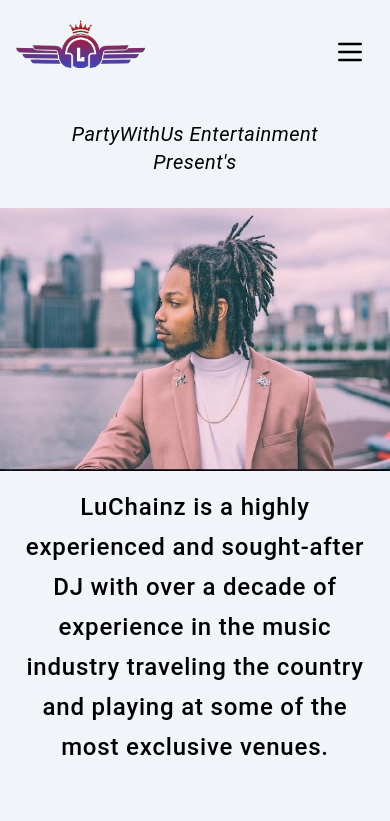
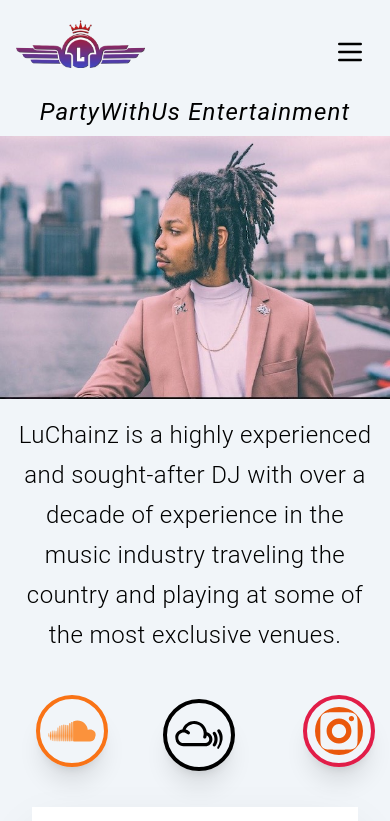
Before and after one commit to lamboprogramming/vercel-launch, a Next.js app in the folder djluchainz/: page /contact in a window 390 px wide. Shown: the top 821 px of the page. Built offline with nearby package versions, Linux system fonts and the light colour scheme.

Commit message:
mobile changes

```diff
--- a/djluchainz/components/Bio.jsx
+++ b/djluchainz/components/Bio.jsx
@@ -14,13 +14,13 @@ const Bio = () => {
       </div>
      </div>
 
-    <section className="p-4 text-center">
+    <section className="p-2 text-center ">
 
      {/* Col 1 Bio */}
-      <div className='grid grid-cols-1 font-sans tracking-wider text-center text-black '>
+      <div className='flex font-sans tracking-wide text-center text-black md:justify-center '>
 
-      <div className="font-[500] text-2xl leading-10">
-      <p className='mb-4'>LuChainz is a highly experienced and sought-after DJ with over a decade of experience in the music industry traveling the country and playing at some of the most exclusive venues.</p>
+      <div className="font-[300] text-2xl leading-10">
+      <p className='m-2'>LuChainz is a highly experienced and sought-after DJ with over a decade of experience in the music industry traveling the country and playing at some of the most exclusive venues.</p>
       </div>
       </div>
 
--- a/djluchainz/components/ContactForm.jsx
+++ b/djluchainz/components/ContactForm.jsx
@@ -21,7 +21,7 @@ const ContactForm = () => {
   }
 
   return (
-      <div className="grid grid-cols-1 pt-8 font-sans bg-slate-100">
+      <div className="grid grid-cols-1 pt-4 font-sans bg-slate-100">
   {/* Col 2 contact form */}
 
   <div className="container px-8 mx-auto ">
--- a/djluchainz/components/Testimonials.jsx
+++ b/djluchainz/components/Testimonials.jsx
@@ -29,7 +29,7 @@ const Testimonials = () => {
                               </div>
                           </div>
                           <div className="w-full">
-                              <p className="text-[16px] leading-10"> &quot; The kids go wild when they know a party is coming up and the dj is going to be here &quot; </p>
+                              <p className="text-[16px] leading-7"> &quot; The kids go wild when they know a party is coming up and the dj is going to be here &quot; </p>
                           </div>
                       </div>
                     {/* Card */}
@@ -43,7 +43,7 @@ const Testimonials = () => {
                               </div>
                           </div>
                           <div className="w-full">
-                              <p className="text-[16px]  leading-10">&quot; Working out and live music go so well together - I get so hyped up. This idea was genius &quot; </p>
+                              <p className="text-[16px]  leading-7">&quot; Working out and live music go so well together - I get so hyped up. This idea was genius &quot; </p>
                           </div>
                       </div>
                   </div>
@@ -59,7 +59,7 @@ const Testimonials = () => {
                               </div>
                           </div>
                           <div className="w-full">
-                              <p className="text-[16px]  leading-10">&quot; I was supposed to leave hours ago but every song has me in a chokehold. Please tell me you&apos;ll be free this summer because I need you for all of my events &quot;</p>
+                              <p className="text-[16px]  leading-7">&quot; I was supposed to leave hours ago but every song has me in a chokehold. Please tell me you&apos;ll be free this summer because I need you for all of my events &quot;</p>
                           </div>
                       </div>
                       {/* Card */}
@@ -73,7 +73,7 @@ const Testimonials = () => {
                               </div>
                           </div>
                           <div className="w-full">
-                              <p className="text-[16px]  leading-10 text-black xl ">  &quot; Clearly you&apos;ve been doing this for awhile, right? Because you have a really good ear for music &quot; </p>
+                              <p className="text-[16px]  leading-7 text-black xl ">  &quot; Clearly you&apos;ve been doing this for awhile, right? Because you have a really good ear for music &quot; </p>
                           </div>
                       </div>
                   </div>
@@ -90,7 +90,7 @@ const Testimonials = () => {
                               </div>
                           </div>
                           <div className="w-full">
-                              <p className="text-[16px]  leading-10">&quot; Okay I see you mr, DJ! Over here showing out. I Know who i&apos;m booking for my next party &quot; </p>
+                              <p className="text-[16px]  leading-7">&quot; Okay I see you mr, DJ! Over here showing out. I Know who i&apos;m booking for my next party &quot; </p>
                           </div>
                       </div>
                     {/* Card */}
@@ -104,7 +104,7 @@ const Testimonials = () => {
                               </div>
                           </div>
                           <div className="w-full">
-                              <p className="text-[16px]  leading-10">&quot; We appreciate you. We definitely called the right man for the job,  the school can&apos;t get enough of you &quot; </p>
+                              <p className="text-[16px]  leading-7">&quot; We appreciate you. We definitely called the right man for the job,  the school can&apos;t get enough of you &quot; </p>
                           </div>
                       </div>
                   </div>
--- a/djluchainz/src/pages/contact.jsx
+++ b/djluchainz/src/pages/contact.jsx
@@ -17,16 +17,20 @@ const Contact = () => {
       <div className="overflow-hidden">
       <Navbar />
          {/* Party Banner */}
-         <div className='p-4 bg-slate-100'>
+         <div className=' bg-slate-100'>
          <div className="w-full mx-auto font-sans text-center">
-         <p className="p-4 text-xl italic tracking-wide text-black capitalize lg:text-5xl ">PartyWithUs Entertainment Present&apos;s </p>
+         <div className='p-2 bg-slate-100'>
+         <div className="w-full mx-auto font-sans text-center ">
+         <p className="text-2xl italic tracking-wider text-black capitalize lg:text-5xl font-[400]">PartyWithUs Entertainment</p>
          </div>
          </div>
-         {/* Party Banne End */}
+         </div>
+         </div>
+         {/* Party Banner End */}
       <Bio />
            {/* Socials */}
-           <div className='bg-slate-100'>
-           <div className='flex p-2 space-x-10 justify-evenly'>
+
+           <div className='flex p-2 space-x-10 justify-evenly bg-slate-100'>
            <div>
            <a
            href="https://soundcloud.com/djluchainz">
@@ -51,7 +55,7 @@ const Contact = () => {
          <h3 className="mt-3 font-extrabold tracking-widest text-black text-md nav-links"></h3>
            </div>
            </div>
-           </div>
+
 
       <ContactForm />
       <Footer />
--- a/djluchainz/src/pages/index.js
+++ b/djluchainz/src/pages/index.js
@@ -28,9 +28,9 @@ export default function Home() {
     <div className="overflow-hidden bg-slate-50">
         <Navbar />
         {/* Party Banner */}
-        <div className='p-4 bg-slate-100'>
-        <div className="w-full mx-auto font-sans text-center">
-        <p className="p-4 text-xl italic tracking-wide text-black capitalize lg:text-5xl ">PartyWithUs Entertainment Present&apos;s </p>
+        <div className='p-2 bg-slate-100'>
+        <div className="w-full mx-auto font-sans text-center ">
+        <p className="text-2xl italic tracking-wider text-black capitalize lg:text-5xl font-[400]">PartyWithUs Entertainment</p>
         </div>
         </div>
         {/* Party Banne End */}
--- a/djluchainz/src/pages/media.jsx
+++ b/djluchainz/src/pages/media.jsx
@@ -27,7 +27,11 @@ const Media = () => {
          {/* Party Banner */}
          <div className='p-4 bg-slate-100'>
          <div className="w-full mx-auto font-sans text-center">
-         <p className="p-4 text-xl italic tracking-wide text-black capitalize lg:text-5xl ">PartyWithUs Entertainment Present&apos;s </p>
+         <div className='p-2 bg-slate-100'>
+         <div className="w-full mx-auto font-sans text-center ">
+         <p className="text-2xl italic tracking-wider text-black capitalize lg:text-5xl font-[400]">PartyWithUs Entertainment</p>
+         </div>
+         </div>
          </div>
          </div>
          {/* Party Banne End */}
--- a/djluchainz/src/pages/music.jsx
+++ b/djluchainz/src/pages/music.jsx
@@ -13,7 +13,11 @@ const Music = () => {
              {/* Party Banner */}
         <div className='p-4 bg-slate-100'>
         <div className="w-full mx-auto font-sans text-center">
-        <p className="p-4 text-xl italic tracking-wide text-black capitalize lg:text-5xl ">PartyWithUs Entertainment Present&apos;s </p>
+        <div className='p-2 bg-slate-100'>
+        <div className="w-full mx-auto font-sans text-center ">
+        <p className="text-2xl italic tracking-wider text-black capitalize lg:text-5xl font-[400]">PartyWithUs Entertainment</p>
+        </div>
+        </div>
         </div>
         </div>
         {/* Party Banne End */}
```
